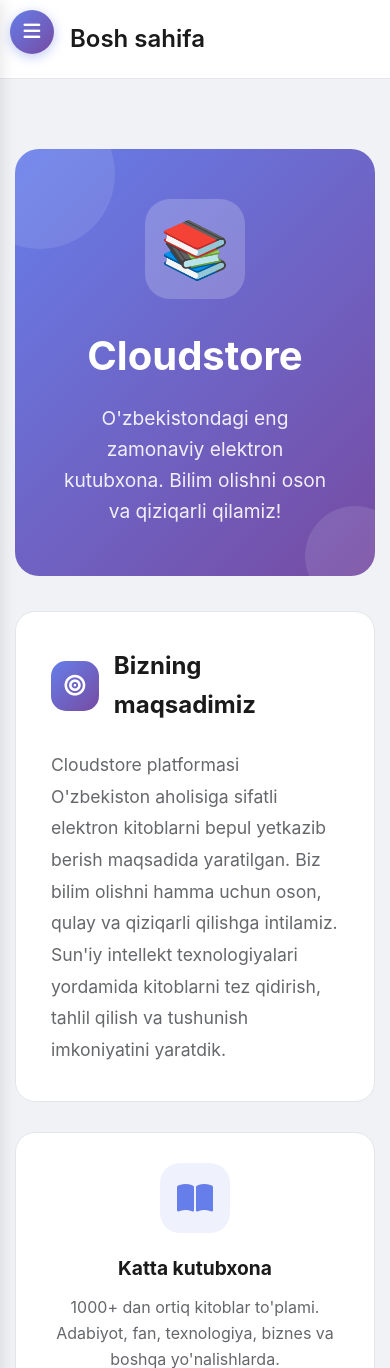
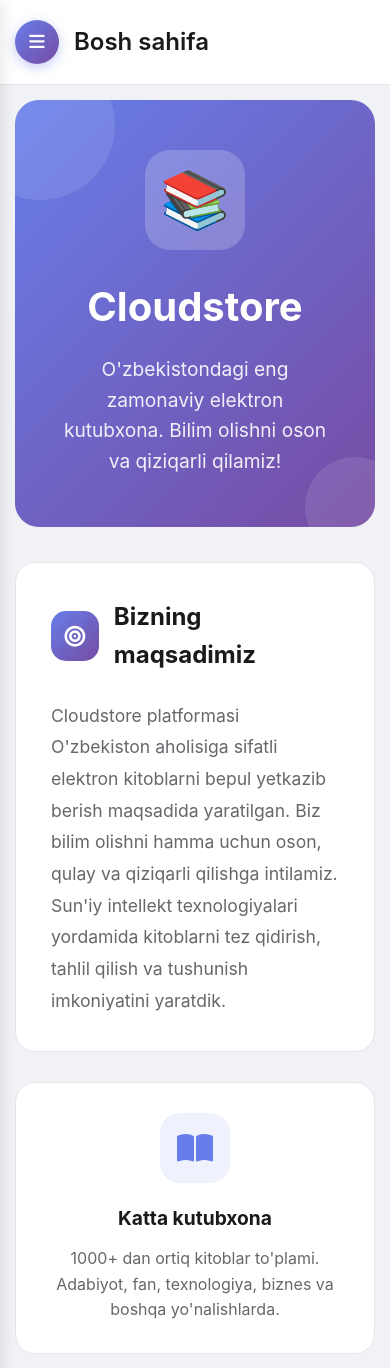
Before and after one commit to akobirsadiloyev8-lab/cloudstore, a Django app: template blog/templates/blog/about.html in a window 390 px wide. Shown: the top 1368 px of the page. Run offline with Django 5.2, Linux system fonts and the light colour scheme; the template is opened without the code that fills it, so the values that code supplies are empty.

Commit message:
Menu tugmasi Bosh sahifa sarlavhasi yonida

```diff
--- a/blog/templates/blog/boshlash.html
+++ b/blog/templates/blog/boshlash.html
@@ -204,23 +204,20 @@
         }
 
         .menu-toggle-btn {
-            position: fixed;
-            left: 15px;
-            top: 15px;
-            width: 45px;
-            height: 45px;
+            width: 40px;
+            height: 40px;
             border-radius: 50%;
             background: linear-gradient(135deg, #667eea, #764ba2);
             border: none;
             color: white;
-            font-size: 1.2rem;
+            font-size: 1.1rem;
             cursor: pointer;
-            z-index: 100;
             display: flex;
             align-items: center;
             justify-content: center;
             box-shadow: 0 3px 12px rgba(102, 126, 234, 0.4);
             transition: transform 0.2s, box-shadow 0.2s;
+            flex-shrink: 0;
         }
 
         .menu-toggle-btn:hover {
@@ -502,12 +499,11 @@
         /* Content Area */
         .content-area {
             padding: 25px;
-            padding-top: 80px; /* Menu button uchun joy */
         }
 
         /* Page Header with left padding for menu button */
         .page-header {
-            padding-left: 80px;
+            padding-left: 20px;
         }
 
         {% block extra_styles %}{% endblock %}
@@ -515,19 +511,16 @@
         /* ========== RESPONSIVE ========== */
         @media (max-width: 768px) {
             .menu-toggle-btn {
-                left: 10px;
-                top: 10px;
-                width: 40px;
-                height: 40px;
+                width: 36px;
+                height: 36px;
             }
 
             .content-area {
                 padding: 15px;
-                padding-top: 70px;
             }
 
             .page-header {
-                padding-left: 70px;
+                padding-left: 15px;
             }
         }
 
@@ -767,16 +760,14 @@
             </nav>
         </aside>
 
-        <!-- Menu Toggle Button (Telegram style) -->
-        <button class="menu-toggle-btn" id="menuToggleBtn" onclick="openSidebar()" aria-label="Menyuni ochish">
-            <i class="fas fa-bars"></i>
-        </button>
-
         <!-- Main Content -->
         <main class="main-content" id="main-content" role="main">
             <!-- Page Header -->
             <header class="page-header" role="banner">
                 <div class="page-title">
+                    <button class="menu-toggle-btn" id="menuToggleBtn" onclick="openSidebar()" aria-label="Menyuni ochish">
+                        <i class="fas fa-bars"></i>
+                    </button>
                     <h1>{% block page_title %}Bosh sahifa{% endblock %}</h1>
                 </div>
                 <div></div>
```
